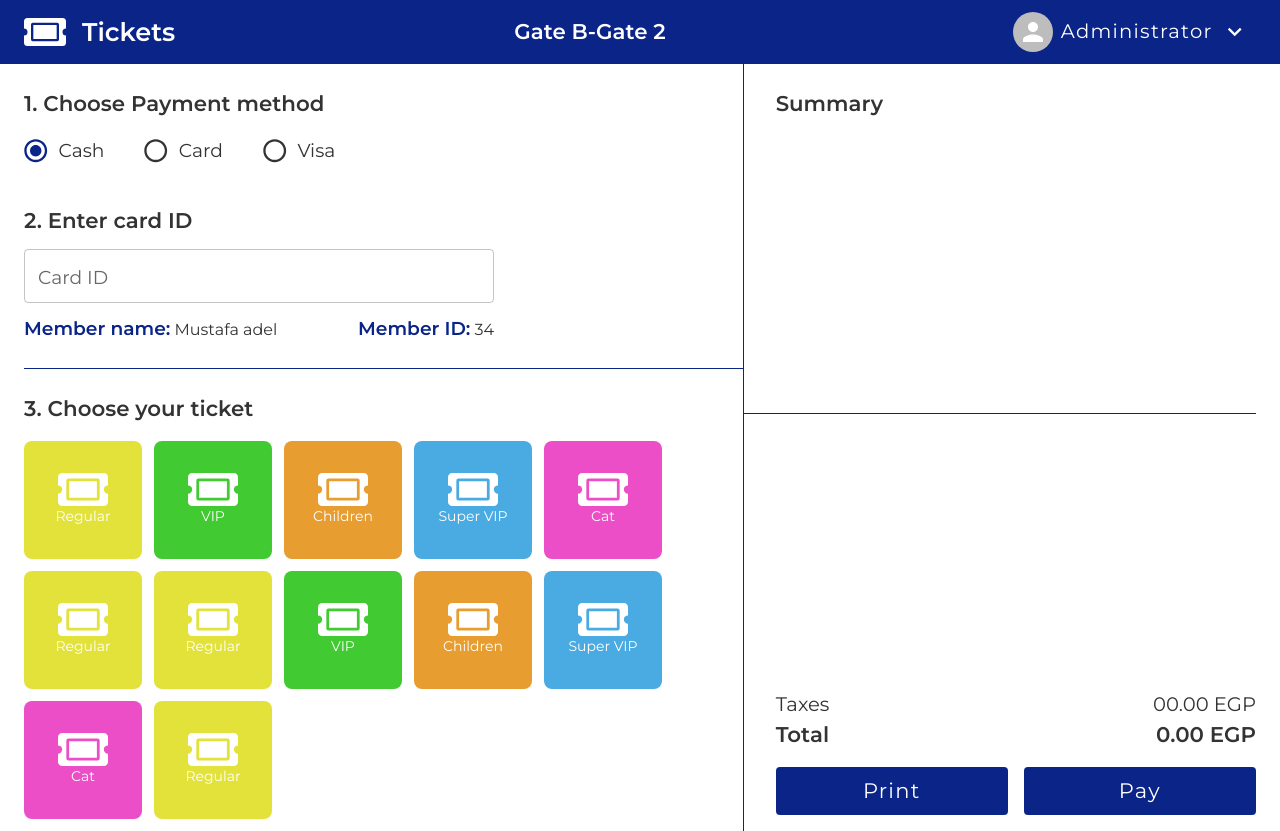
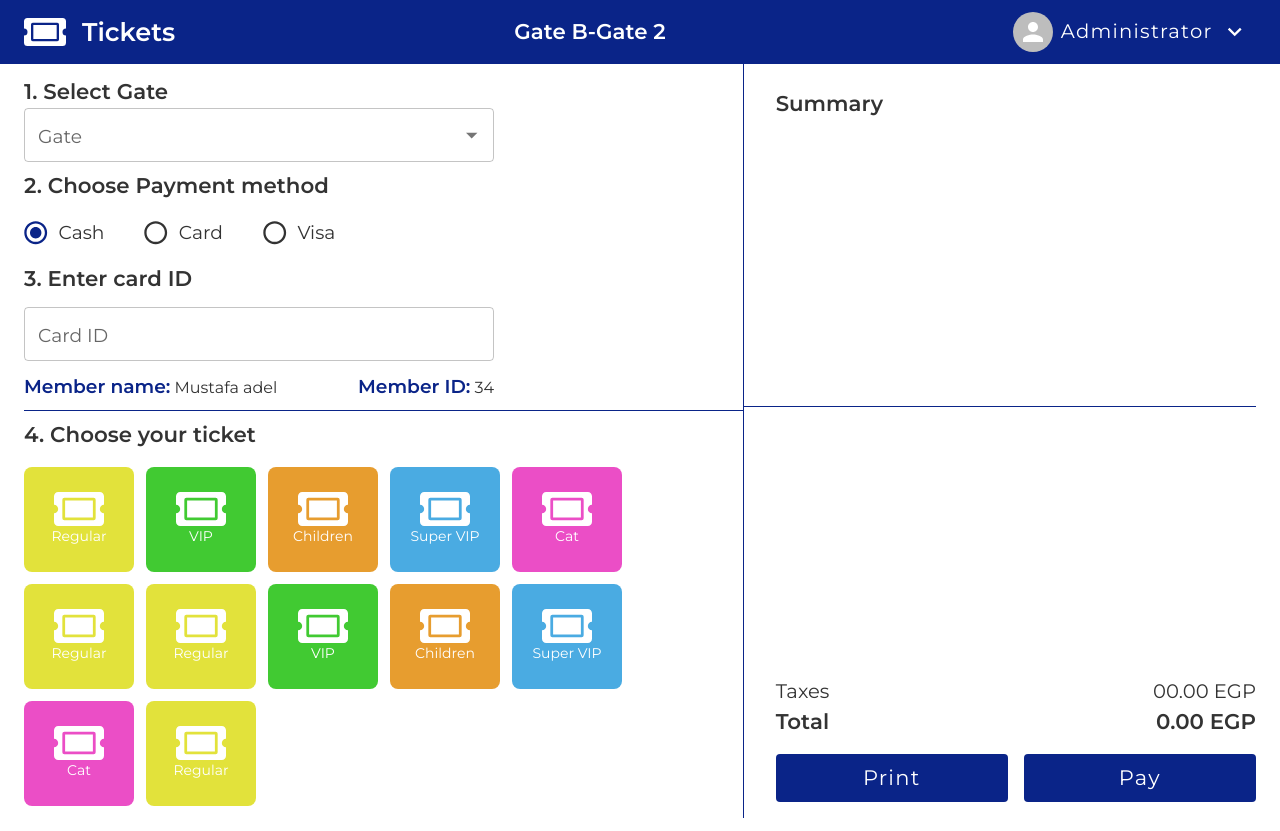
Before and after one commit to MahmoudAhmed294/ticket, a React (Create React App) app: page /home in a window 1280 px wide. Built offline with nearby package versions, Linux system fonts and the light colour scheme.

Commit message:
first update

```diff
--- a/src/components/Ticket.tsx
+++ b/src/components/Ticket.tsx
@@ -57,8 +57,8 @@ const Ticket: FunctionComponent<Props> = ({ title, isSummary, price, id }) => {
         cursor: isSummary ? "unset" : "pointer",
         py: 2,
         px: 1,
-        width: isSummary ? "70px" : { xs: "80px", sm: "118px" },
-        height: isSummary ? "70px" : { xs: "80px", sm: "118px" },
+        width: isSummary ? "70px" : { xs: "80px", sm: "110px" },
+        height: isSummary ? "70px" : { xs: "80px", sm: "105px" },
         borderRadius: "8px",
         color: "body.light",
         border: isSelected && !isSummary ? "2px solid " : "unset",
--- a/src/data/ticket.ts
+++ b/src/data/ticket.ts
@@ -1,63 +1,74 @@
-
 export const ticketsData = [
   {
-        id:1,
-        title:"Regular",
-        price: 150.00
+    id: 1,
+    title: "Regular",
+    price: 150.0,
+    gate: "Gate B-Gate 2 ",
   },
   {
-        id:2,
-        title:"VIP",
-        price: 200.00
+    id: 2,
+    title: "VIP",
+    price: 200.0,
+    gate: "Gate B-Gate 1 ",
   },
   {
-        id:3,
-        title:"Children",
-        price: 100.00
+    id: 3,
+    title: "Children",
+    price: 100.0,
+    gate: "Gate B-Gate 1 ",
   },
   {
-        id:4,
-        title:"Super VIP",
-        price: 300.00
+    id: 4,
+    title: "Super VIP",
+    price: 300.0,
+    gate: "Gate B-Gate 1 ",
   },
   {
-        id:5,
-        title:"Cat",
-        price: 50.00
+    id: 5,
+    title: "Cat",
+    price: 50.0,
+    gate: "Gate B-Gate 2 ",
   },
   {
-        id:6,
-        title:"Regular",
-        price: 150.00
+    id: 6,
+    title: "Regular",
+    price: 150.0,
+    gate: "Gate A-Gate 1 ",
   },
   {
-        id:7,
-        title:"Regular",
-        price: 150.00
+    id: 7,
+    title: "Regular",
+    price: 150.0,
+    gate: "Gate A-Gate 1 ",
   },
   {
-        id:8,
-        title:"VIP",
-        price: 200.00
+    id: 8,
+    title: "VIP",
+    price: 200.0,
+    gate: "Gate A-Gate 1 ",
   },
   {
-        id:9,
-        title:"Children",
-        price: 100.00
+    id: 9,
+    title: "Children",
+    price: 100.0,
+    gate: "Gate A-Gate 2 ",
   },
   {
-        id:10,
-        title:"Super VIP",
-        price: 300.00
+    id: 10,
+    title: "Super VIP",
+    price: 300.0,
+    gate: "Gate A-Gate 2 ",
   },
   {
-        id:11,
-        title:"Cat",
-        price: 50.00
+    id: 11,
+    title: "Cat",
+    price: 50.0,
+    gate: "Gate A-Gate 2 ",
   },
   {
-        id:12,
-        title:"Regular",
-        price: 150.00
+    id: 12,
+    title: "Regular",
+    price: 150.0,
+    gate: "Gate A-Gate 1 ",
   },
-]
+];
--- a/src/pages/Tickets/index.tsx
+++ b/src/pages/Tickets/index.tsx
@@ -1,4 +1,3 @@
-import { KeyboardArrowLeft } from "@mui/icons-material";
 import {
   Box,
   Grid,
@@ -11,7 +10,7 @@ import {
   Stack,
   Divider,
   Button,
-  IconButton,
+  Autocomplete,
 } from "@mui/material";
 import NavBar from "components/NavBar";
 import SummaryList from "components/SummaryList";
@@ -22,6 +21,14 @@ import { getTotal } from "store/ticketsSlice";
 import { IsScreenIn_sm } from "utils/hooks/IsScreenIn_sm";
 import { useAppSelector } from "utils/hooks/useStore";
 interface Props {}
+
+const top100Films = [
+  { label: "Gate A-Gate 2" },
+  { label: "Gate A-Gate 1" },
+  { label: "Gate B-Gate 2" },
+  { label: "Gate B-Gate 1" },
+];
+
 const Index: FunctionComponent<Props> = () => {
   const [radioValue, setRadioValue] = useState("Cash");
   const handleChangeRadio = (event: React.ChangeEvent<HTMLInputElement>) => {
@@ -31,8 +38,7 @@ const Index: FunctionComponent<Props> = () => {
   // const [summaryList, setSummaryList] = useState(false);
   const { t } = useTranslation();
   const IsSm = IsScreenIn_sm();
-  const Total = useAppSelector(getTotal)
-
+  const Total = useAppSelector(getTotal);
 
   return (
     <Box>
@@ -50,12 +56,31 @@ const Index: FunctionComponent<Props> = () => {
         >
           <Grid item md={7} xs={12}>
             <Stack direction="column" sx={{ mt: { xs: 1, sm: 0 } }}>
+              <Box
+                sx={{
+                  mt: { xs: 0, sm: 1.5 },
+                  maxWidth: { xs: "100%", md: "470px" },
+                  order: { xs: 3, sm: "unset" },
+                }}
+              >
+                <Typography variant="h4">{t("1. Select Gate")}</Typography>
+                <Autocomplete
+                  disablePortal
+                  id="combo-box-demo"
+                  options={top100Films}
+                  sx={{ width: "100%" }}
+                  renderInput={(params) => (
+                    <TextField {...params} label="Gate" />
+                  )}
+                />
+              </Box>
+
               <Stack
                 direction="column"
-                sx={{ mt: { xs: 1, sm: 3 }, order: { xs: 3, sm: "unset" } }}
+                sx={{ mt: { xs: 1, sm: 1 }, order: { xs: 3, sm: "unset" } }}
               >
                 <Typography variant="h4">
-                  {t("1. Choose Payment method")}
+                  {t("2. Choose Payment method")}
                 </Typography>
                 <RadioGroup
                   row
@@ -88,13 +113,13 @@ const Index: FunctionComponent<Props> = () => {
 
               <Box
                 sx={{
-                  mt: { xs: 0, sm: 4 },
+                  mt: { xs: 0, sm: 1 },
                   maxWidth: { xs: "100%", md: "470px" },
                   order: { xs: 3, sm: "unset" },
                 }}
               >
                 <>
-                  <Typography variant="h4">{t("2. Enter card ID")}</Typography>
+                  <Typography variant="h4">{t("3. Enter card ID")}</Typography>
                   <TextField
                     variant="outlined"
                     label="Card ID"
@@ -131,7 +156,7 @@ const Index: FunctionComponent<Props> = () => {
             {IsSm ? (
               ""
             ) : (
-              <Divider sx={{ borderColor: "primary.main", my: 3 }} />
+              <Divider sx={{ borderColor: "primary.main", my: 1 }} />
             )}
             <Box>
               <Typography
@@ -151,7 +176,7 @@ const Index: FunctionComponent<Props> = () => {
                     <KeyboardArrowLeft />
                   </IconButton>
                 )} */}
-                {t("3. Choose your ticket")}
+                {t("4. Choose your ticket")}
               </Typography>
               {/* <SummaryList /> */}
               <TicketList />
@@ -180,7 +205,7 @@ const Index: FunctionComponent<Props> = () => {
                 direction="row"
                 justifyContent="space-between"
                 alignItems="center"
-                sx={{ width: "100%"  , color:"primary.main" , mt:1.5 }}
+                sx={{ width: "100%", color: "primary.main", mt: 1.5 }}
               >
                 <Typography variant="h3">{t("Total")}</Typography>
                 <Typography variant="h3">{Total}.00 EGP</Typography>
```
Lines whose indentation alone changed are shown as unchanged.
